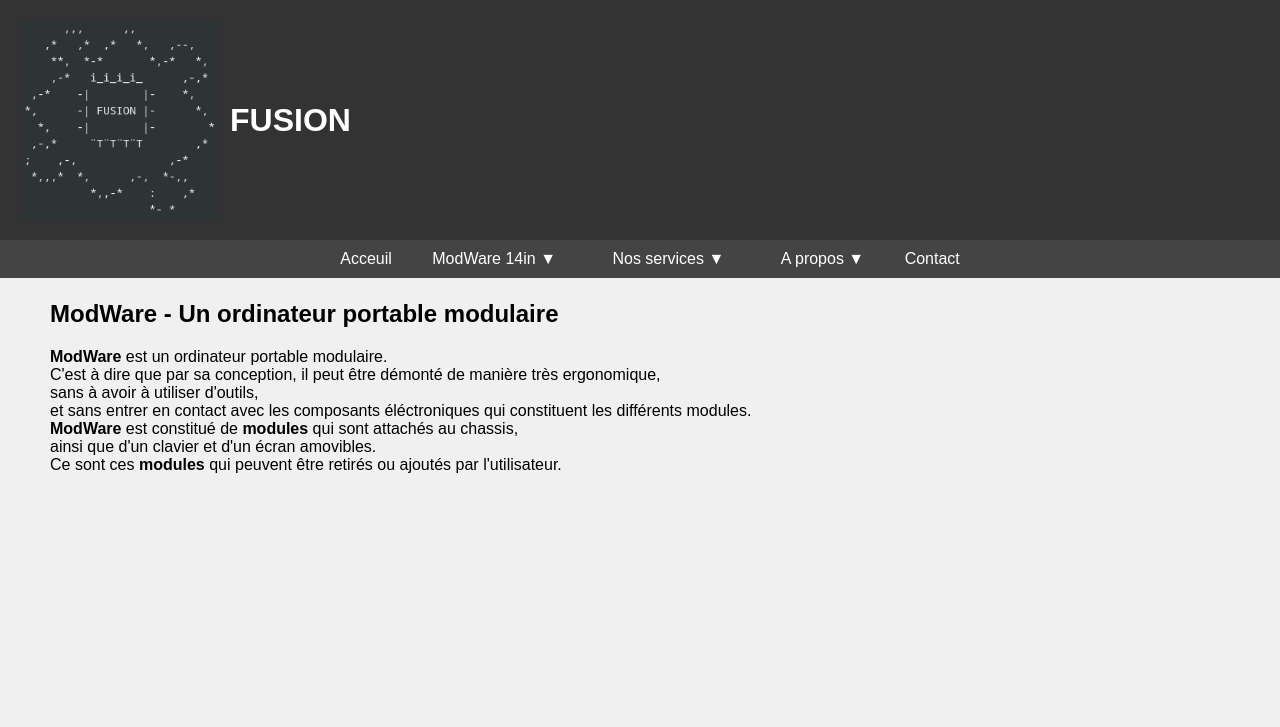
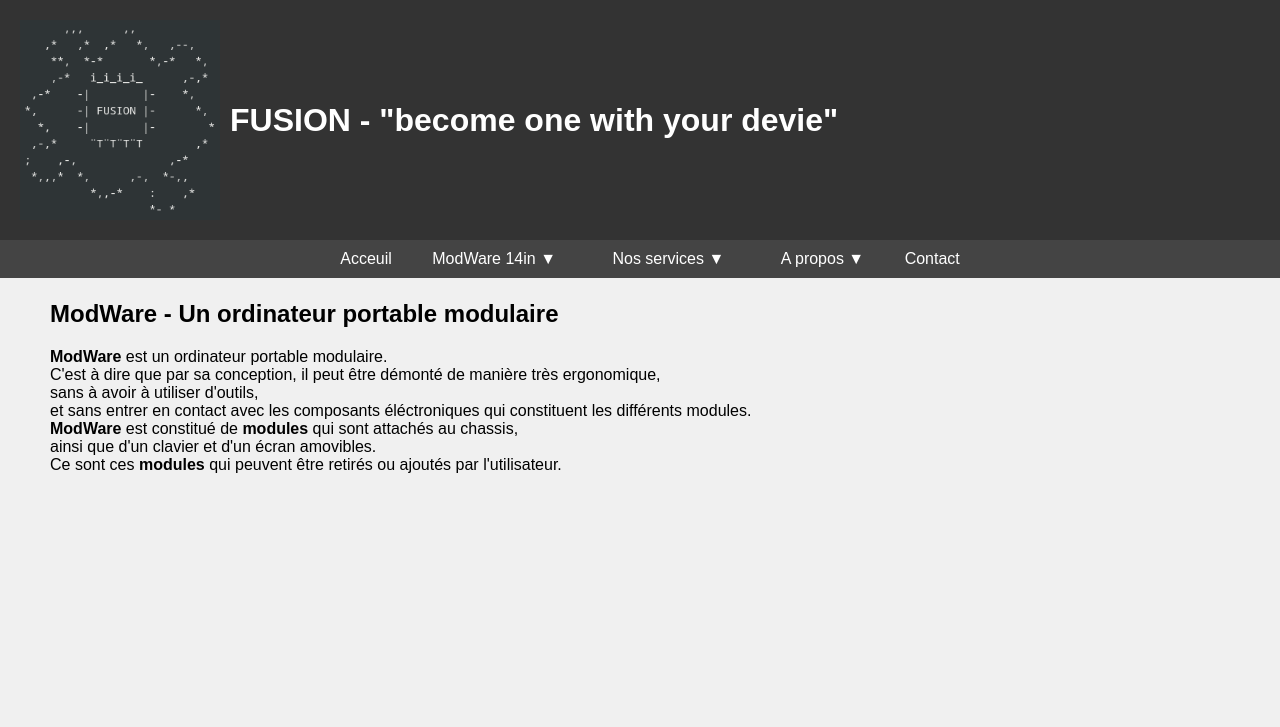
Before and after one commit to FlTu/WebSIte, a plain HTML site: page index.html in a window 1280 px wide. Shown: the top 727 px of the page. Drawn offline with Linux system fonts and the light colour scheme.

Commit message:
Ajout d'u slogan à l'acceuil

```diff
--- a/index.html
+++ b/index.html
@@ -11,7 +11,7 @@
 <header>
     <div class="title-container">
         <img src="FUSION_LOGO.png" alt="FUSION">
-        <h1>FUSION</h1>
+        <h1>FUSION  -  "become one with your devie" </h1>
     </div>
 </header>
 
```
